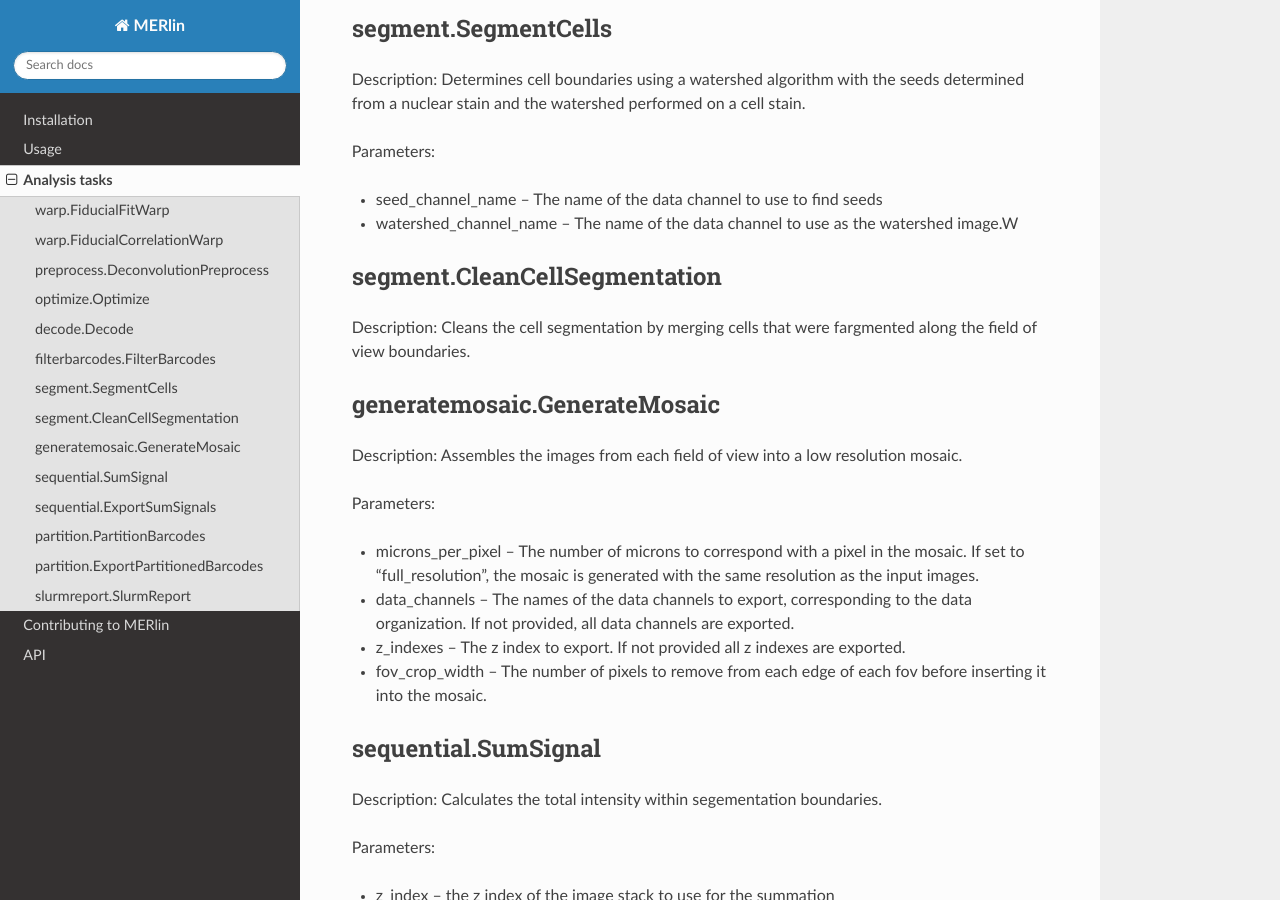
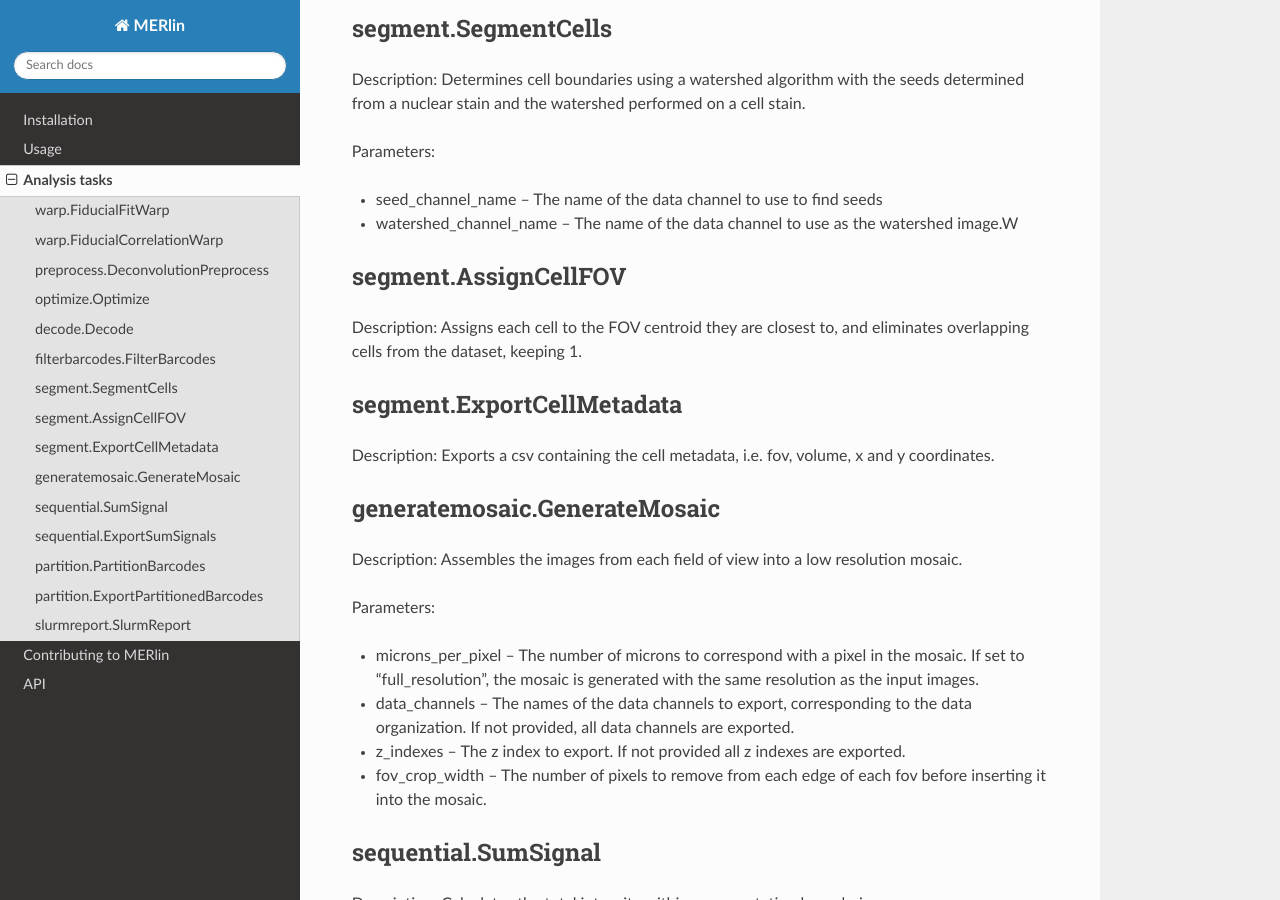
Before and after one commit to emanuega/MERlin, a Sphinx documentation site: the page built from docs/tasks.rst, in a window 1280 px wide and 900 px high, scrolled down 1852 px. Built offline with Sphinx 7.4.7 and the Read the Docs theme 2.0.0, drawn with Linux system fonts in a browser that asks for light colours.

Commit message:
docs and pep8

```diff
--- a/docs/tasks.rst
+++ b/docs/tasks.rst
@@ -79,10 +79,16 @@ Parameters:
 * seed\_channel\_name -- The name of the data channel to use to find seeds
 * watershed\_channel\_name -- The name of the data channel to use as the watershed image.W
 
-segment.CleanCellSegmentation
+segment.AssignCellFOV
 --------------------------------
 
-Description: Cleans the cell segmentation by merging cells that were fargmented along the field of view boundaries.
+Description: Assigns each cell to the FOV centroid they are closest to, and eliminates overlapping cells from the dataset, keeping 1.
+
+segment.ExportCellMetadata
+--------------------------------
+
+Description: Exports a csv containing the cell metadata, i.e. fov, volume, x and y coordinates.
+
 
 generatemosaic.GenerateMosaic
 -------------------------------
```
Also changed, not shown: 1 other file.
